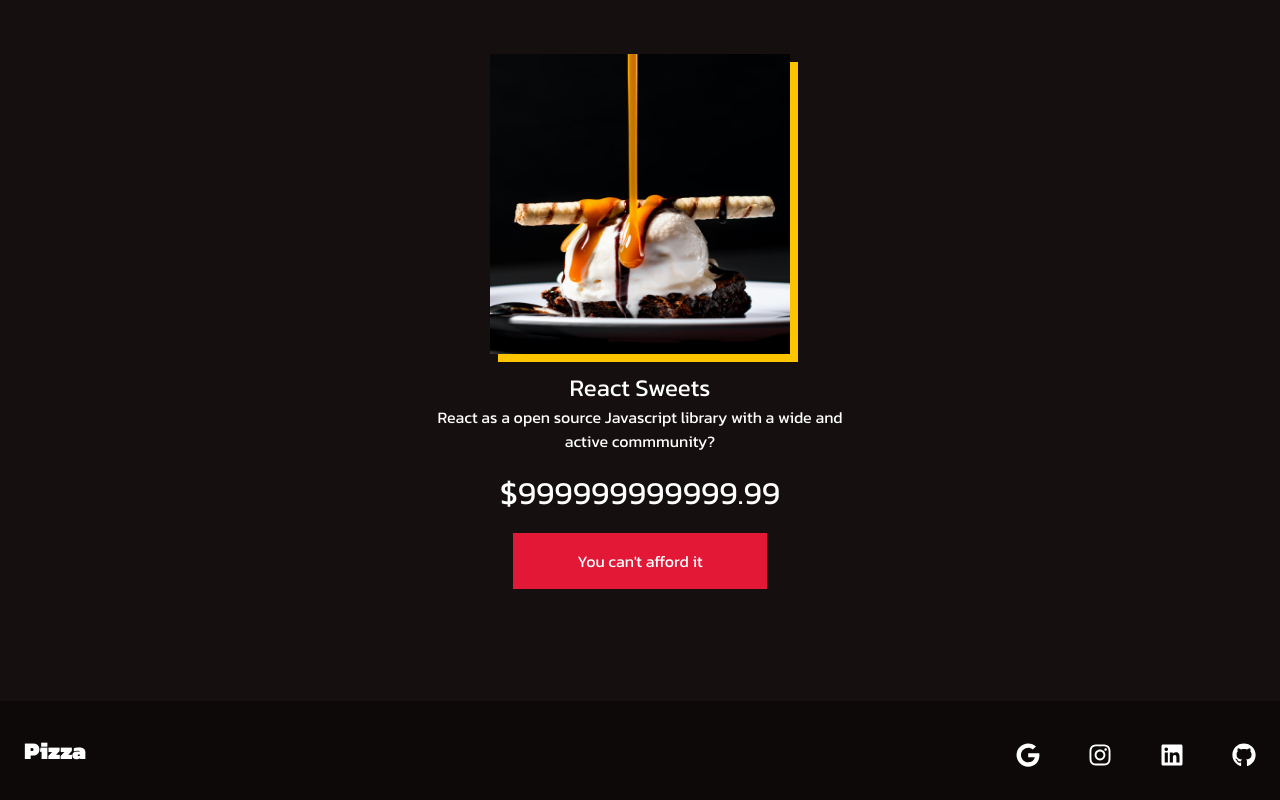
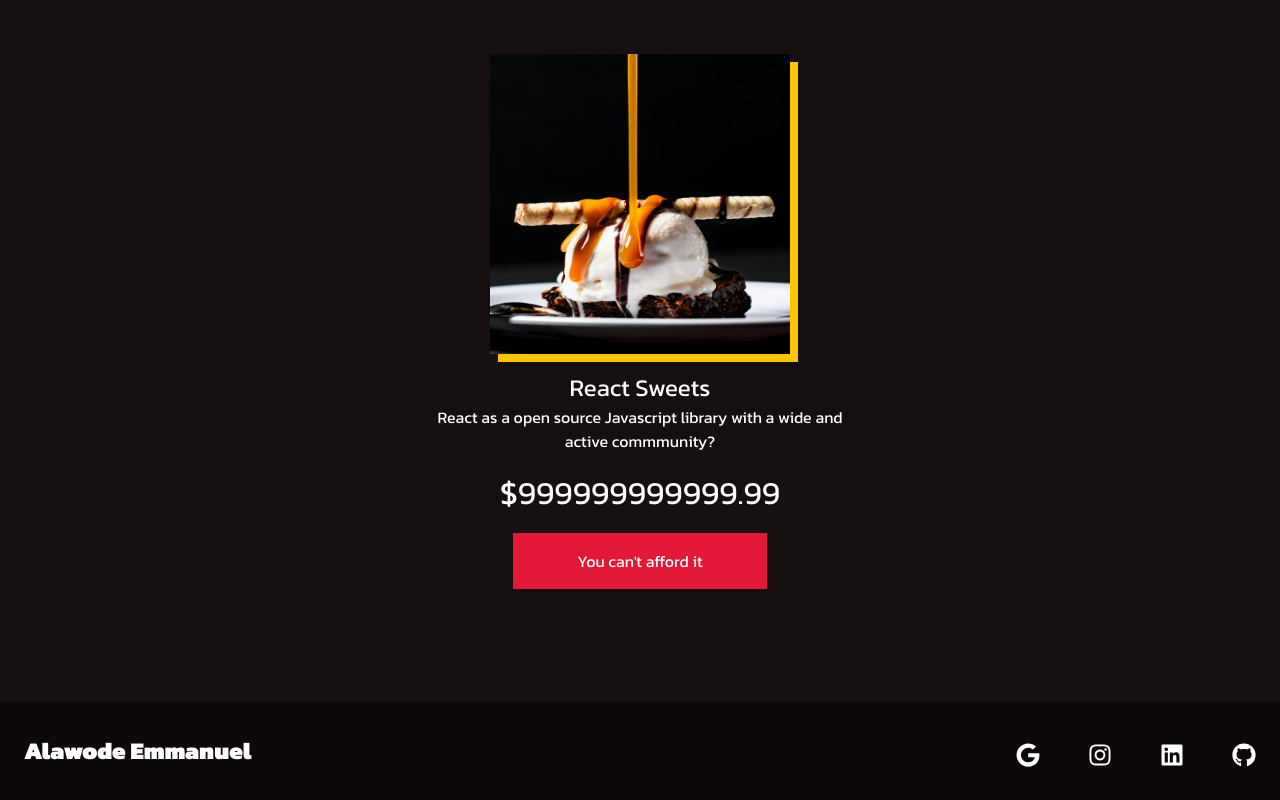
Before and after one commit to oddFEELING/great-pizza, a React (Create React App) app: page / in a window 1280 px wide. Shown: the part 3667-4467 px from the top of the page. Built offline with nearby package versions, Linux system fonts and the light colour scheme.

Commit message:
deploy commit

```diff
--- a/src/Components/Footer/index.js
+++ b/src/Components/Footer/index.js
@@ -22,7 +22,7 @@ const Footer = () => {
       <FooterWrap>
         <SocialMedia>
           <SocialMediaWrap>
-            <SocialLogo to="/">Pizza</SocialLogo>
+            <SocialLogo to="/">Alawode Emmanuel</SocialLogo>
             <SocialIcaons>
               <SocialiconLink
                 href="https://alawodeemmanuel2@gmail.com"
```
Also changed, not shown: firebase.json (added), 1 other file (tests, documents, lock files or other folders).
